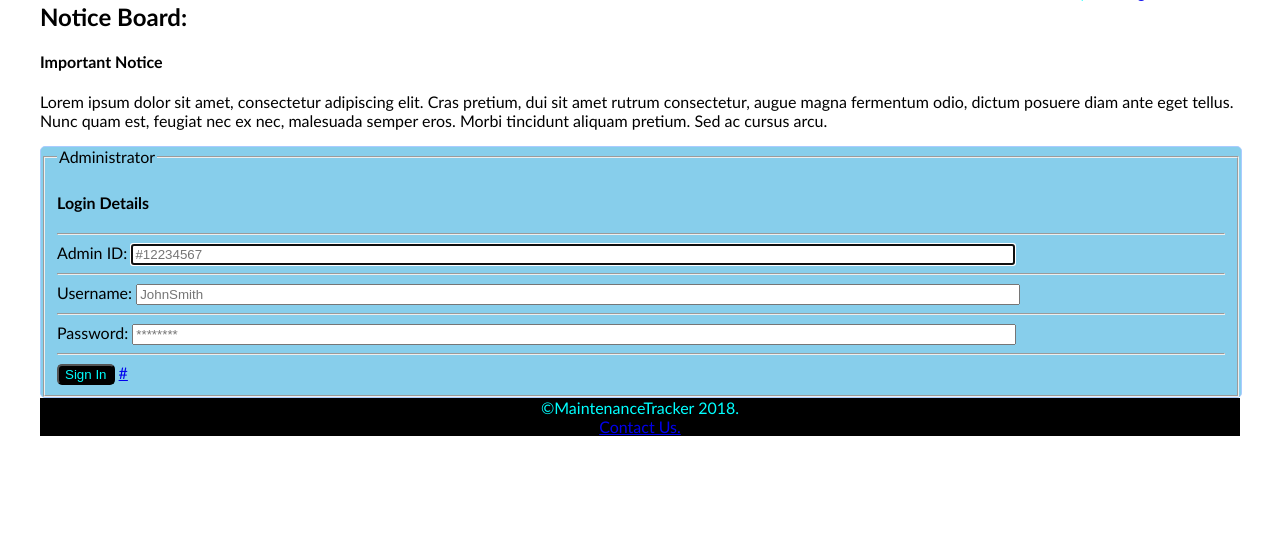
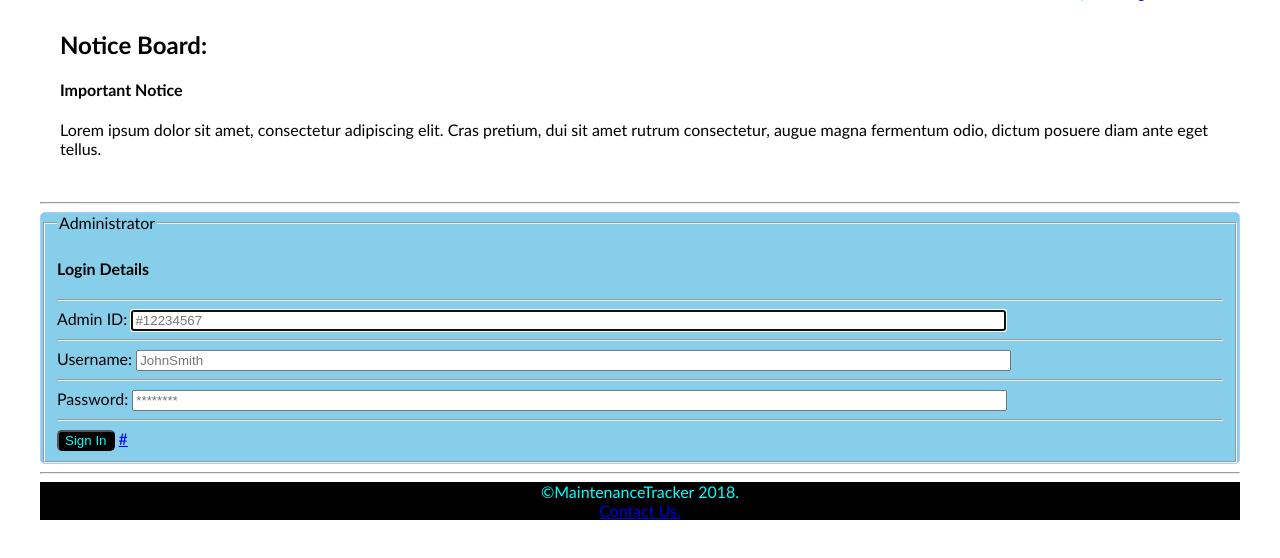
Before and after one commit to artorious/MaintenanceTracker, a plain HTML site: page UI/admin_signin.html in a window 1280 px wide. Shown: the part 190-748 px from the top of the page. Drawn offline with Linux system fonts and the light colour scheme.

```diff
--- a/UI/admin_signin.html
+++ b/UI/admin_signin.html
@@ -28,18 +28,18 @@
     </nav>
   </header>
   <hr>
-  <main>
+  <article>
     <div>
       <h2>Notice Board:</h2>
         <h4>Important Notice</h4>
       <p>
           Lorem ipsum dolor sit amet, consectetur adipiscing elit. Cras pretium,
           dui sit amet rutrum consectetur, augue magna fermentum odio, dictum
-          posuere diam ante eget tellus. Nunc quam est, feugiat nec ex nec,
-          malesuada semper eros. Morbi tincidunt aliquam pretium. Sed ac cursus arcu.
+          posuere diam ante eget tellus.
       </p>
     </div>
-  </main>
+  </article>
+  <hr>
   <form action="#">
     <fieldset>
       <legend>Administrator</legend>
@@ -75,6 +75,7 @@
       </div>
     </fieldset>
   </form>
+  <hr>
   <footer>&COPY;MaintenanceTracker 2018.</br><a href="#"> Contact Us.</a></footer>
 </body>
 </html>
--- a/UI/styles/main.css
+++ b/UI/styles/main.css
@@ -15,6 +15,10 @@ body {
     display: block;
 }
 
+* {
+    box-sizing: border-box;
+}
+
 header {
     background-color: black;
     color: cyan;
@@ -23,6 +27,9 @@ header {
     padding: 20px;
 }
 
+article {
+    padding: 20px;
+}
 header h1 p {
     padding: 20px;
 }
```
Also changed, not shown: UI/admin_page.html (+2 -0 lines), UI/create_new_request.html (+3 -1 lines), UI/incoming_request_template.html (+5 -2 lines), UI/index.html (+5 -1 lines), UI/signin.html (+5 -4 lines), UI/signup.html (+4 -2 lines), UI/user_page.html (+1 -0 lines).
